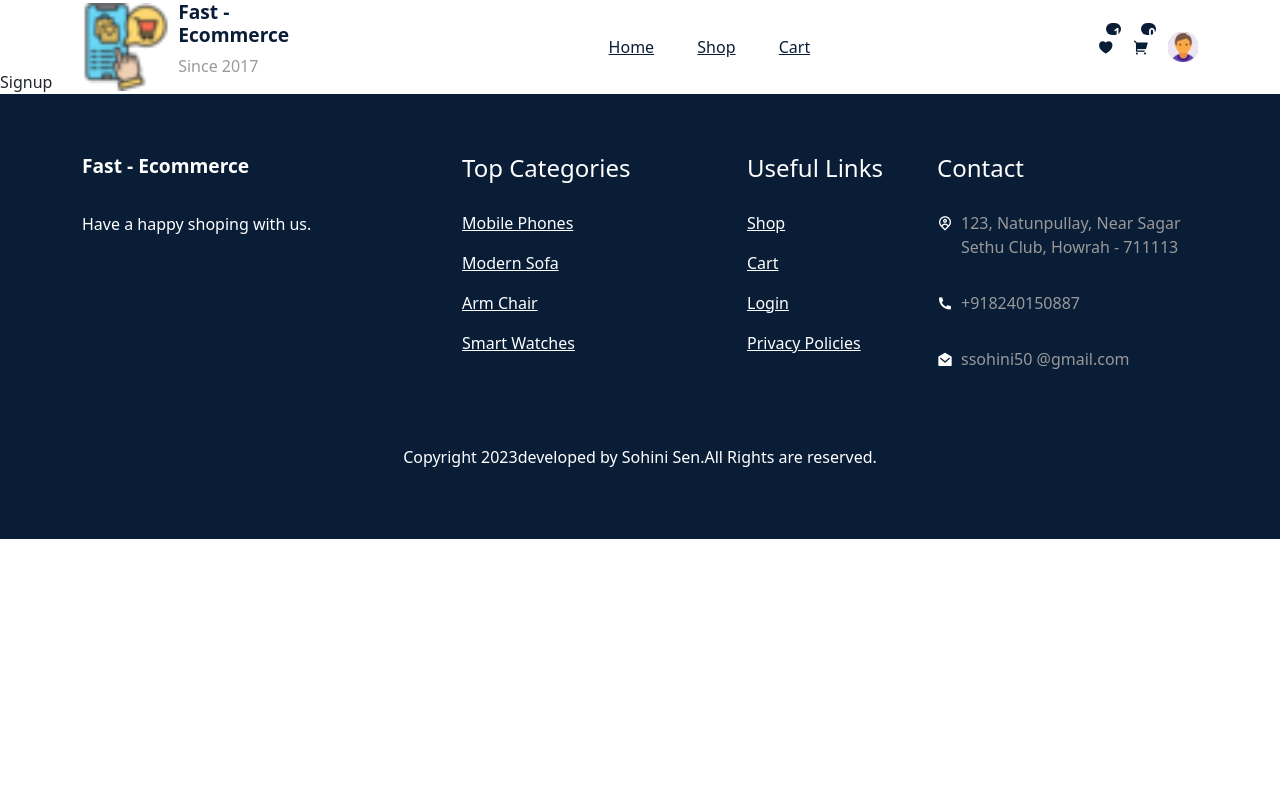
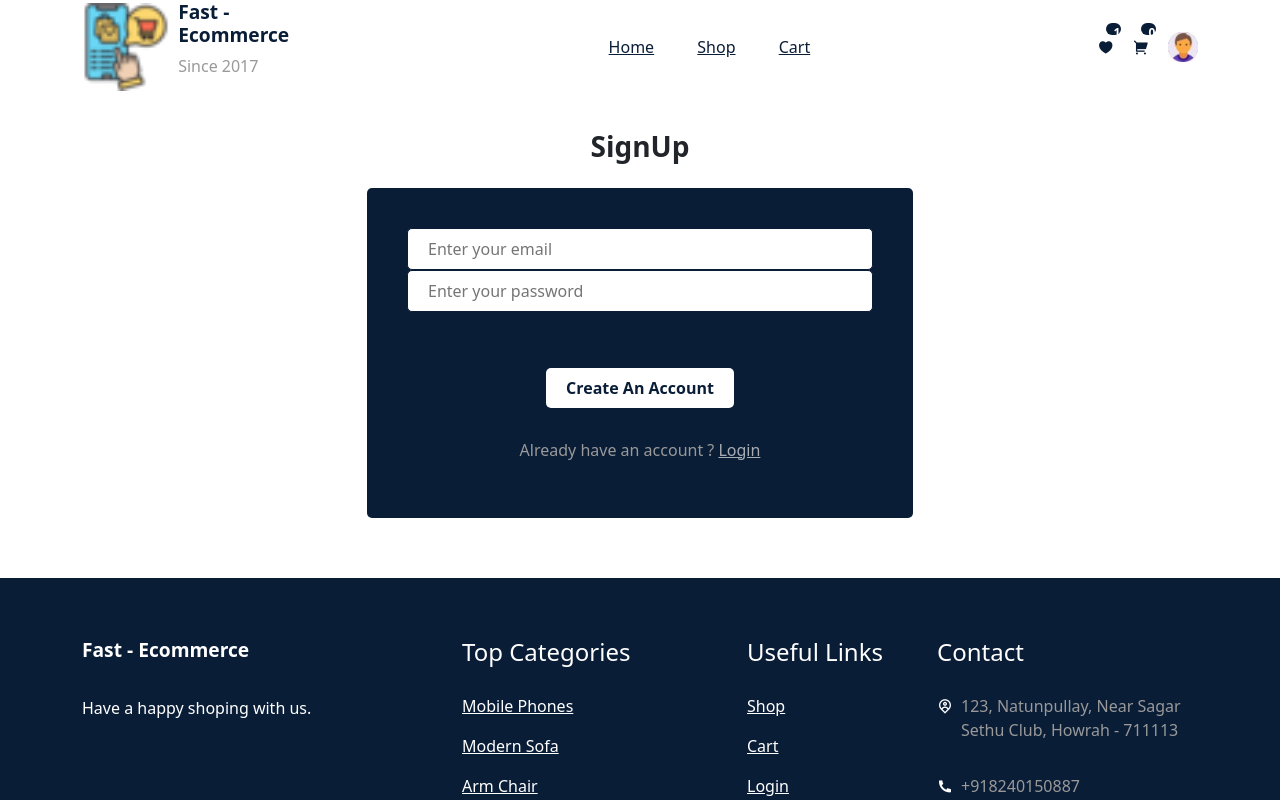
Before and after one commit to mimi544/ecommerce, a React (Create React App) app: page /signup in a window 1280 px wide. Shown: the top 800 px of the page. Built offline with nearby package versions, Linux system fonts and the light colour scheme.

Commit message:
designing the signup page

```diff
--- a/src/pages/Login.jsx
+++ b/src/pages/Login.jsx
@@ -1,29 +1,43 @@
-import React from "react";
+import React, { useState } from "react";
 import Helmet from "../components/Helmet/Helmet";
 import { Container, Row, Col, Form, FormGroup } from "reactstrap";
 import { Link } from "react-router-dom";
 import "../styles/login.css";
 
-function Login() {
+const Login = () => {
+	const [email, setEmail] = useState("");
+	const [password, setPassword] = useState("");
+
 	return (
 		<Helmet title="Login">
 			<section>
 				<Container>
 					<Row>
 						<Col lg="6" className="m-auto text-center">
-							<h3 className="fw-bold fs-4"> Login </h3>{" "}
+							<h3 className="fw-bold mb-4"> Login </h3>{" "}
 							<Form className="auth_form">
 								<FormGroup className="form_group">
 									<input
 										type="email"
 										placeholder="Enter your email"
-									/>
+										value={email}
+										onChange={(e) =>
+											setEmail(e.target.value)
+										}
+									/>{" "}
 									<input
 										type="password"
 										placeholder="Enter your password"
-									/>
+										value={password}
+										onChange={(e) =>
+											setPassword(e.target.value)
+										}
+									/>{" "}
 								</FormGroup>{" "}
-								<button className="buy_btn auth_btn">
+								<button
+									type="submit"
+									className="buy_btn auth_btn"
+								>
 									{" "}
 									Login{" "}
 								</button>{" "}
@@ -42,6 +56,6 @@
 			</section>{" "}
 		</Helmet>
 	);
-}
+};
 
 export default Login;
--- a/src/pages/Signup.jsx
+++ b/src/pages/Signup.jsx
@@ -1,7 +1,58 @@
-import React from 'react';
+import React, { useState } from "react";
+import Helmet from "../components/Helmet/Helmet";
+import { Container, Row, Col, Form, FormGroup } from "reactstrap";
+import { Link } from "react-router-dom";
+import "../styles/login.css";
 
 const Signup = () => {
-    return <div>Signup</div>;
+	const [email, setEmail] = useState("");
+	const [password, setPassword] = useState("");
+
+	return (
+		<Helmet title="SignUp">
+			<section>
+				<Container>
+					<Row>
+						<Col lg="6" className="m-auto text-center">
+							<h3 className="fw-bold mb-4"> SignUp </h3>{" "}
+							<Form className="auth_form">
+								<FormGroup className="form_group">
+									<input
+										type="email"
+										placeholder="Enter your email"
+										value={email}
+										onChange={(e) =>
+											setEmail(e.target.value)
+										}
+									/>{" "}
+									<input
+										type="password"
+										placeholder="Enter your password"
+										value={password}
+										onChange={(e) =>
+											setPassword(e.target.value)
+										}
+									/>{" "}
+								</FormGroup>{" "}
+								<button
+									type="submit"
+									className="buy_btn auth_btn"
+								>
+									{" "}
+									Create An Account{" "}
+								</button>{" "}
+								<p>
+									{" "}
+									Already have an account ?{" "}
+									<Link to="/login"> Login </Link>{" "}
+								</p>{" "}
+							</Form>{" "}
+						</Col>{" "}
+					</Row>{" "}
+				</Container>{" "}
+			</section>{" "}
+		</Helmet>
+	);
 };
 
 export default Signup;
--- a/src/styles/login.css
+++ b/src/styles/login.css
@@ -0,0 +1,19 @@
+.auth_form {
+    background: var(--primary-color);
+    padding: 40px;
+    border-radius: 5px;
+}
+
+.auth_btn {
+    background: #fff !important;
+    color: var(--primary-color);
+    font-weight: 600;
+}
+
+.auth_form p {
+    margin-top: 30px;
+}
+
+.auth_form p a {
+    color: rgba(225, 225, 225, 0.735)
+}
```
